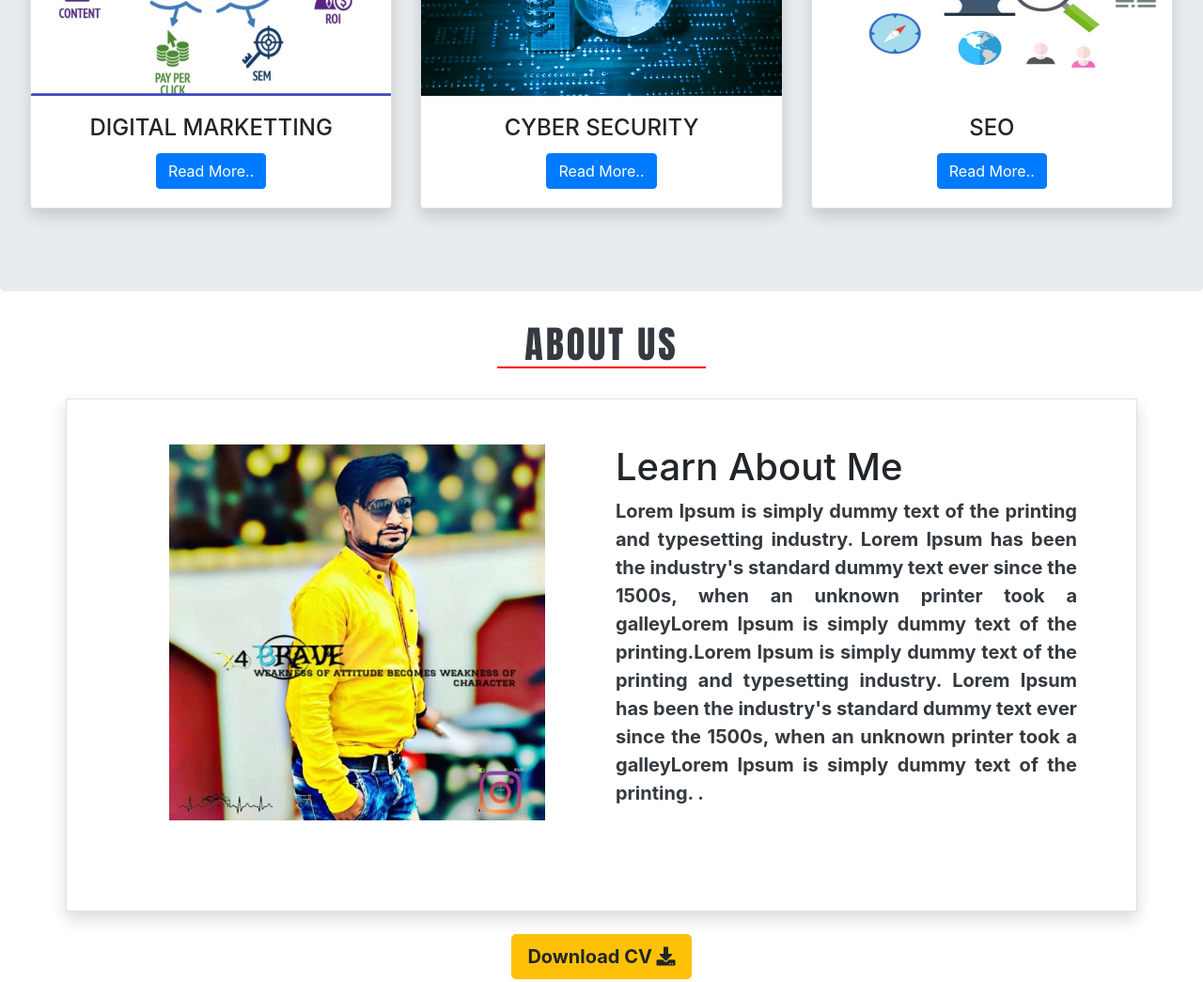
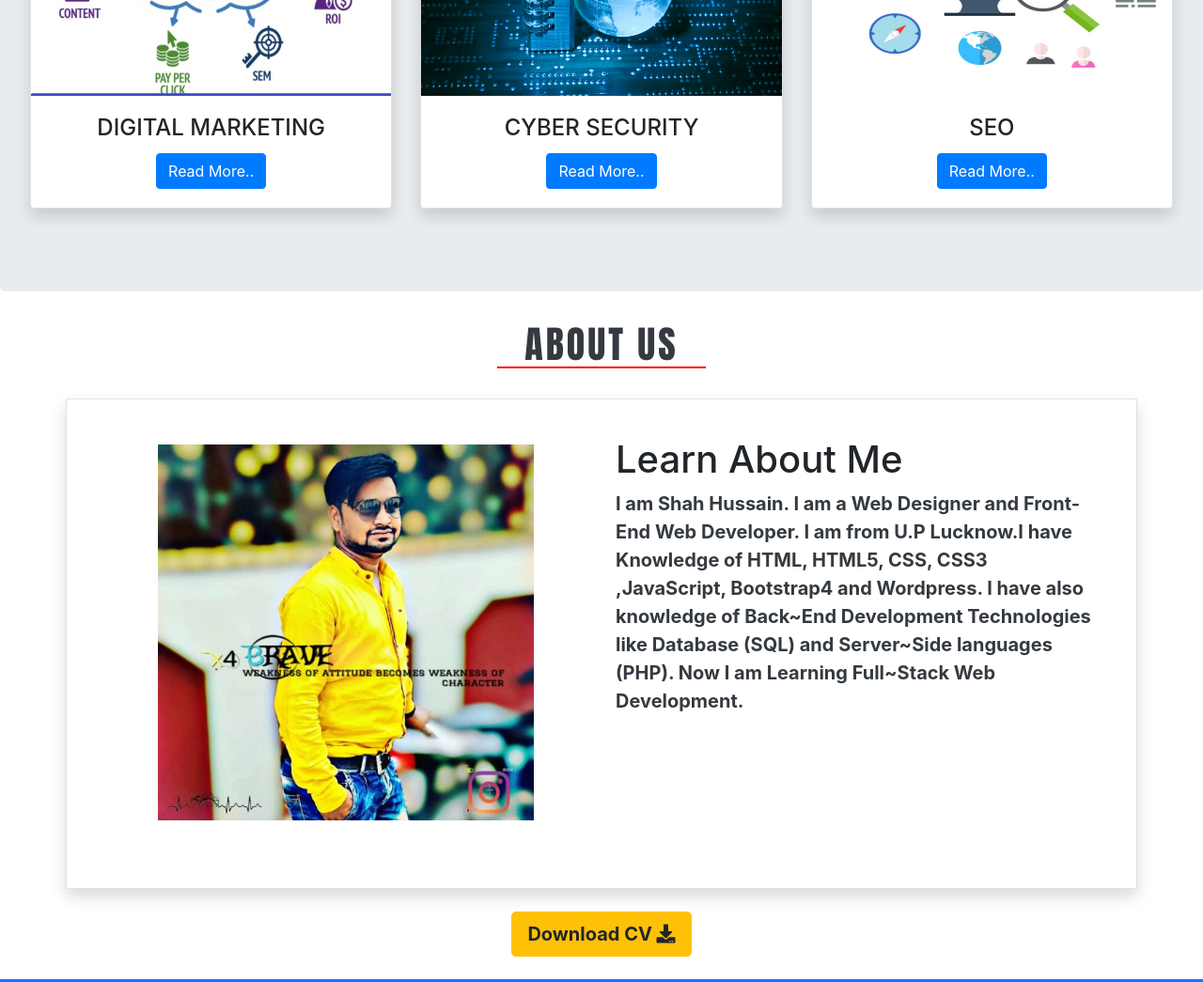
Before and after one commit to Shah-Hussain/myWebsite, a plain HTML site: page index.html in a window 1280 px wide. Shown: the part 2300-3345 px from the top of the page at 94% size. Drawn offline with nearby package versions, Linux system fonts and the light colour scheme; a web font is replaced by a local one.

Commit message:
Update index.html

```diff
--- a/index.html
+++ b/index.html
@@ -141,11 +141,11 @@
   </div>
  <div class="row text-center ">
 
-      <div class="col-md-4 col-sm-12 pb-4 d-block m-auto" style="width:400px">
+      <div class="col-md-4 col-sm-12 pb-4 d-block m-auto" style="width:400px; box-sizing: border-box;">
         <div class="card shadow">
           <img class="card-img-fluid" height="300px"src="images/digital.jpg">
           <div class="card-body">
-            <h4 class="card-title">DIGITAL MARKETTING</h4>
+            <h4 class="card-title">DIGITAL MARKETING</h4>
              <a href="#" class="card-link btn btn-primary">Read More..</a>
 
     </div>
@@ -183,15 +183,14 @@
   <div class="container-fliud">
     <div class="container">
       <h2 class=" text-dark  text-center" id="About" style="border-bottom: 2px solid red; width:20%"> ABOUT US</h2><br>
-    <div class="row border p-5 shadow">
-      <div class="col-md-6 col-sm-12 pb-5 image">
-        <img src="images/srk.jpg " class="image-left">
+    <div class="row border p-4 shadow">
+      <div class="col-md-6 col-sm-12 pb-5 image pt-sm-4 ">
+        <img src="images/srk.jpg " class="image-left img-fluid">
       </div>
-  <div class="col-md-6 col-sm-12 ">
+  <div class="col-md-6 col-sm-12  pt-sm-3 pt-md-3 ">
     <h1 class="text-left">Learn About Me</h1>
-          <p class="text-justify text-dark font-weight-bolder " style="font-size:20px">Lorem Ipsum is simply dummy text of the printing and typesetting industry. Lorem Ipsum has been the industry's standard dummy text ever since the 1500s, when an unknown printer took a galleyLorem Ipsum is simply dummy text of the printing.Lorem Ipsum is simply dummy text of the printing and typesetting industry. Lorem Ipsum has been the industry's standard dummy text ever since the 1500s, when an unknown printer took a galleyLorem Ipsum is simply dummy text of the printing.
-
-.</p></div><br>
+          <p class="text-left text-dark font-weight-bolder " style="font-size:20px">I am Shah Hussain. I am a Web Designer and Front-End Web Developer. I am from U.P Lucknow.I have Knowledge of HTML, HTML5, CSS, CSS3 ,JavaScript, Bootstrap4 and Wordpress. I have also knowledge of Back~End Development Technologies like Database (SQL) and Server~Side languages (PHP). Now I am Learning Full~Stack Web Development.
+</p></div><br>
 
         </div><br>
     </div><a href="Shah Cv.png" target="_blank" class="btn btn-warning btn-lg font-weight-bolder" download>Download CV <i class="fas fa-download"></i></a></div><br>
```
